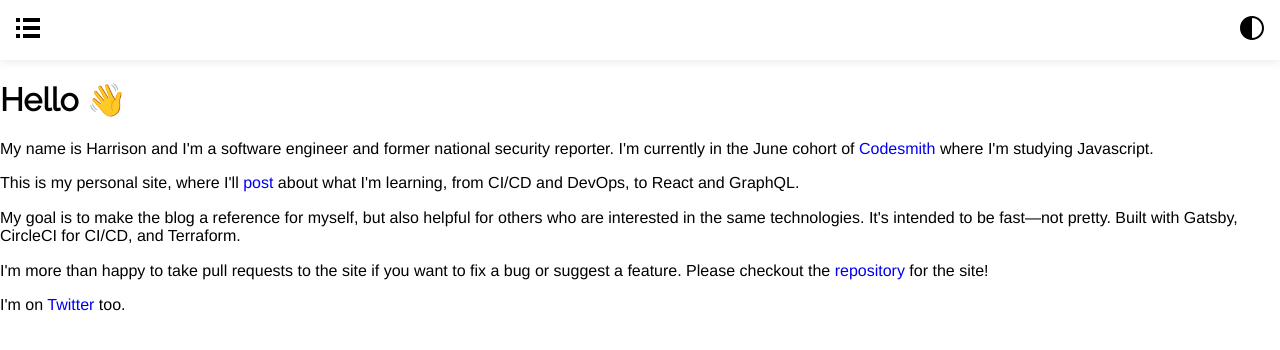
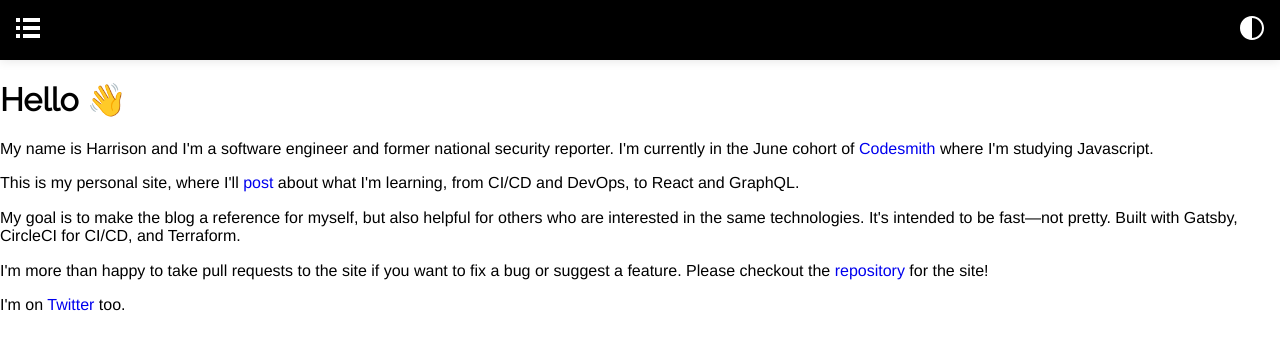
Before and after one commit to harrisoncramer/harrisoncramer.me, a Gatsby site: page / in a window 1280 px wide. Built offline with nearby package versions, Linux system fonts and the light colour scheme; Gatsby itself is replaced by a stand-in of ours.

Commit message:
Made dark mode by default.

```diff
--- a/src/components/header/header.tsx
+++ b/src/components/header/header.tsx
@@ -4,7 +4,6 @@ import styled from "styled-components"
 import { ThemeContext } from "../theme/Theme"
 
 type HeaderProps = {
-  isDark: boolean
   setIsDark: Dispatch<SetStateAction<number>>
 }
 
--- a/src/components/layout/layout.tsx
+++ b/src/components/layout/layout.tsx
@@ -19,10 +19,10 @@ type LayoutProps = {
 }
 
 const Layout = ({ children }: LayoutProps): JSX.Element => {
-  const [isDark, setIsDark] = React.useState(0)
+  const [isDark, setIsDark] = React.useState(1)
 
   React.useEffect(() => {
-    const parsedCount = Number(localStorage.getItem("isDark") || 0)
+    const parsedCount = Number(localStorage.getItem("isDark") || 1)
     setIsDark(parsedCount)
   }, [])
 
@@ -33,7 +33,7 @@ const Layout = ({ children }: LayoutProps): JSX.Element => {
   return (
     <ThemeContext.Provider value={isDark}>
       <main className={`${main} ${isDark ? mainDark : mainLight}`}>
-        <Header setIsDark={setIsDark} isDark={!!isDark} />
+        <Header setIsDark={setIsDark} />
         <main className={contentWrapper}>{children}</main>
       </main>
     </ThemeContext.Provider>
--- a/src/components/theme/Theme.tsx
+++ b/src/components/theme/Theme.tsx
@@ -1,5 +1,5 @@
 import React from "react"
 
-export const ThemeContext = React.createContext(0) // If the theme is dark or not. By default, it's not.
+export const ThemeContext = React.createContext(1) // If the theme is dark or not. By default, it's not.
 
 export default ThemeContext
```
